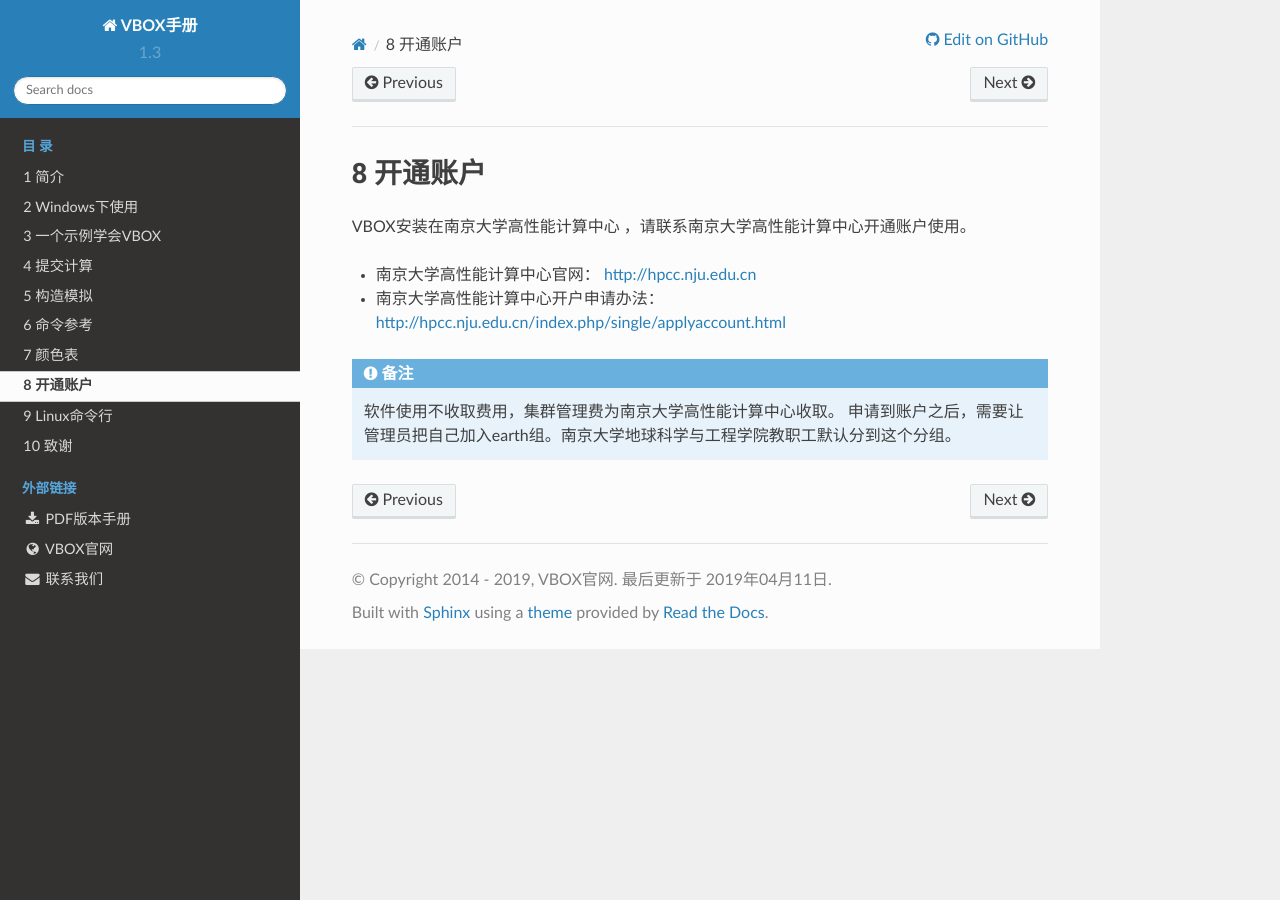
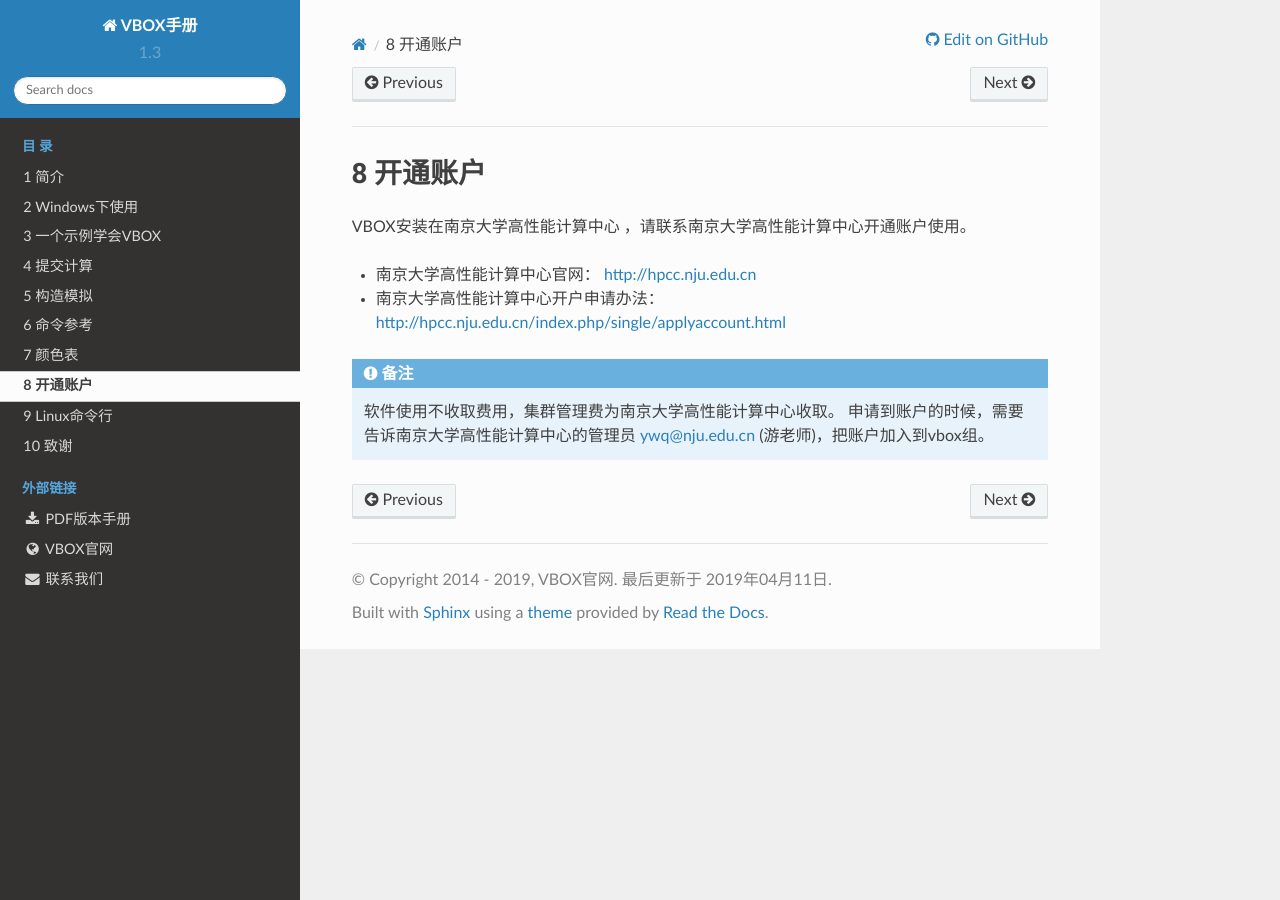
Before and after one commit to geovbox/zdem_doc, a Sphinx documentation site: the page built from source/hpc.rst, in a window 1280 px wide. Built offline with Sphinx 7.4.7 and the Read the Docs theme 2.0.0, drawn with Linux system fonts in a browser that asks for light colours; comment, search, counter and statistics services are not loaded.

Commit message:
修改南京大学高性能计算中心默认分组为vbox

```diff
--- a/source/hpc.rst
+++ b/source/hpc.rst
@@ -12,12 +12,7 @@
     #. `南京大学教职工账户开通方法 <http://bbs.nju.edu.cn/bbstcon?board=HPC&file=M.1490600983.A>`_
     #. 其他用户可以直接联系游老师开通账户（需要预充1万元计算费）
 
-    ::
-
-        游老师
-        电话 13914700850
-        邮箱 ywq@nju.edu.cn
 
 .. note::
-   软件使用不收取费用，集群管理费为南京大学高性能计算中心收取。
-   申请到账户之后，需要让管理员把自己加入earth组。南京大学地球科学与工程学院教职工默认分到这个分组。
+    软件使用不收取费用，集群管理费为南京大学高性能计算中心收取。
+    申请到账户的时候，需要告诉南京大学高性能计算中心的管理员 ywq@nju.edu.cn (游老师)，把账户加入到vbox组。
```
